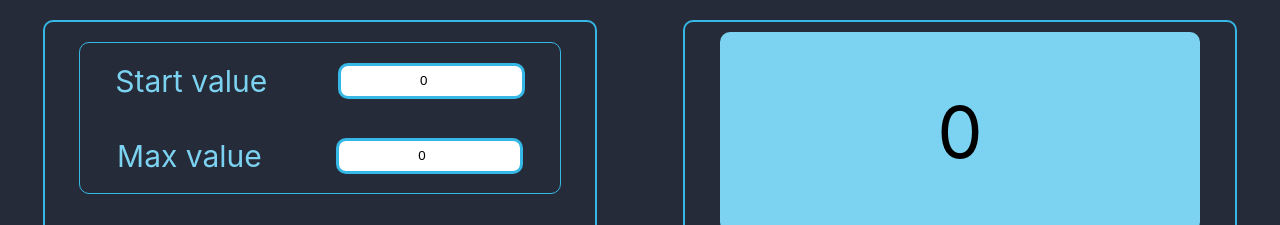
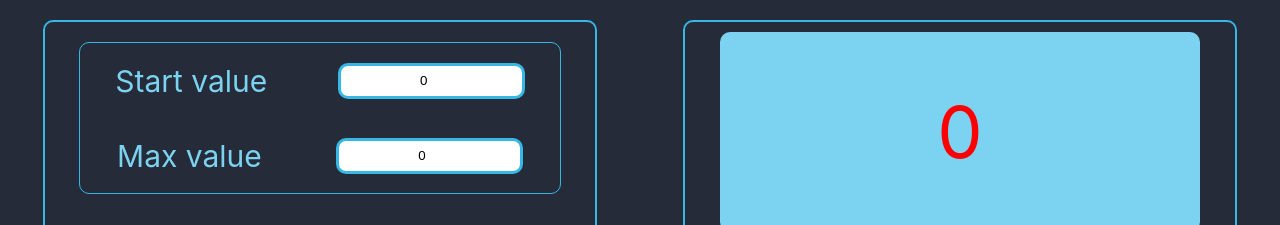
Before and after one commit to FilimonovKostya/Counter, a React (Create React App) app: page / in a window 1280 px wide. Shown: the top 225 px of the page. Built offline with nearby package versions, Linux system fonts and the light colour scheme.

Commit message:
выполняется проверка на макс и старт значение

```diff
--- a/src/App.tsx
+++ b/src/App.tsx
@@ -17,8 +17,9 @@ function App() {
     function incNumber() {
         if (startValue < maxValue) {
             setStartValue(startValue + 1)
-        } else {
-            alert('Стартовое значение больше или равно')
+        }
+        else if (startValue > maxValue){
+            alert('Стартовое значение не может быть больше максимального')
         }
     }
 
@@ -44,7 +45,7 @@ function App() {
                   startValue={startValue}
                   maxValue={maxValue}/>
 
-        <WindowCounter incNumber={incNumber} resNumber={resNumber} startValue={startValue}/>
+        <WindowCounter incNumber={incNumber} resNumber={resNumber} startValue={startValue} maxValue={maxValue}/>
     </div>
 }
 
--- a/src/Components/Block-Settings/CleverButtons.tsx
+++ /dev/null
@@ -1,14 +0,0 @@
-import React from 'react';
-
-type CleverButtonsPropsType = {
-    title: string
-    incAndRes?:() => void
-    set?:()=>void
-}
-
-function CleverButtons(props: CleverButtonsPropsType) {
-    return <button className={'incRes'} onClick={props.incAndRes}> {props.title} </button>
-
-}
-
-export default CleverButtons;
--- a/src/Components/Block-Settings/Set.tsx
+++ /dev/null
@@ -1,10 +0,0 @@
-import React from "react";
-type SerPropsType = {
-    set?:() =>void
-    title:string
-}
-function Set(props:SerPropsType){
-    return <button className={'incRes'} onClick={props.set}> {props.title} </button>
-}
-
-export default Set
--- a/src/Components/Block-Settings/Settings.tsx
+++ b/src/Components/Block-Settings/Settings.tsx
@@ -1,14 +1,14 @@
 import React from "react";
 import {Inputs} from "./Inputs";
-import CleverButtons from "./CleverButtons";
-import Set from "./Set";
+import CleverButtons from "../WindowCounter/CleverButtons";
+
 
 type SettingsPropsType = {
-    setMaxValue:(value: number) => void
-    setStartValue:(value:number) => void
-    set?:() =>void
-    maxValue:number
-    startValue:number
+    setMaxValue: (value: number) => void
+    setStartValue: (value: number) => void
+    set: () => void
+    maxValue: number
+    startValue: number
 
 }
 
@@ -17,12 +17,13 @@ export function Settings(props: SettingsPropsType) {
     return <div className={'wrapper'}>
         <div className={'incReset settings'}>
 
-            <Inputs inputName={'Start value'}  startAndMaxValue={props.setStartValue} maxAndStart={props.startValue}/>
+            <Inputs inputName={'Start value'} startAndMaxValue={props.setStartValue} maxAndStart={props.startValue}/>
             <Inputs inputName={'Max value'} startAndMaxValue={props.setMaxValue} maxAndStart={props.maxValue}/>
 
         </div>
+
         <div className={'incReset'}>
-            <Set set={props.set} title={'Set'} />
+           <CleverButtons title={'Set'} set={props.set} />
         </div>
     </div>
 }
--- /dev/null
+++ b/src/Components/WindowCounter/CleverButtons.tsx
@@ -0,0 +1,18 @@
+import React from 'react';
+
+type CleverButtonsPropsType = {
+    title: string
+    incAndRes?: () => void
+    set?: () => void
+    maxValue?: number
+    startValue?: number
+}
+
+function CleverButtons(props: CleverButtonsPropsType) {
+
+    return <button className={'incRes'}
+                   onClick={props.incAndRes}>{props.title} </button>
+
+}
+
+export default CleverButtons;
--- a/src/Components/WindowCounter/Window.tsx
+++ b/src/Components/WindowCounter/Window.tsx
@@ -2,10 +2,11 @@ import React from "react";
 
 type WindowPropsType ={
     startValue:number
+    maxValue:number
 }
 function Window(props:WindowPropsType){
     return <div className={'window'}>
-        <span> {props.startValue} </span>
+        <span className={props.startValue === props.maxValue ? 'max' : ''}> {props.startValue} </span>
     </div>
 }
 
--- a/src/Components/WindowCounter/WindowCounter.tsx
+++ b/src/Components/WindowCounter/WindowCounter.tsx
@@ -1,19 +1,22 @@
 import React from 'react';
 import Window from "./Window";
-import CleverButtons from "../Block-Settings/CleverButtons";
+import CleverButtons from './CleverButtons';
+
 
 type WindowCounterPropsType = {
-    resNumber:()=>void
-    incNumber:()=>void
-    startValue:number
+    resNumber: () => void
+    incNumber: () => void
+    startValue: number
+    maxValue: number
 }
+
 function WindowCounter(props: WindowCounterPropsType) {
     return <div className={'wrapper'}>
-        <Window  startValue={props.startValue}/>
+        <Window startValue={props.startValue} maxValue={props.maxValue}/>
 
         <div className={'incReset'}>
-            <CleverButtons title={'Inc'}  incAndRes={props.incNumber}/>
-            <CleverButtons title={'Reset'}  incAndRes={props.resNumber}/>
+            <CleverButtons title={'Inc'} incAndRes={props.incNumber} startValue={props.startValue}/>
+            <CleverButtons title={'Reset'} incAndRes={props.resNumber} maxValue={props.maxValue}/>
         </div>
 
     </div>
```
